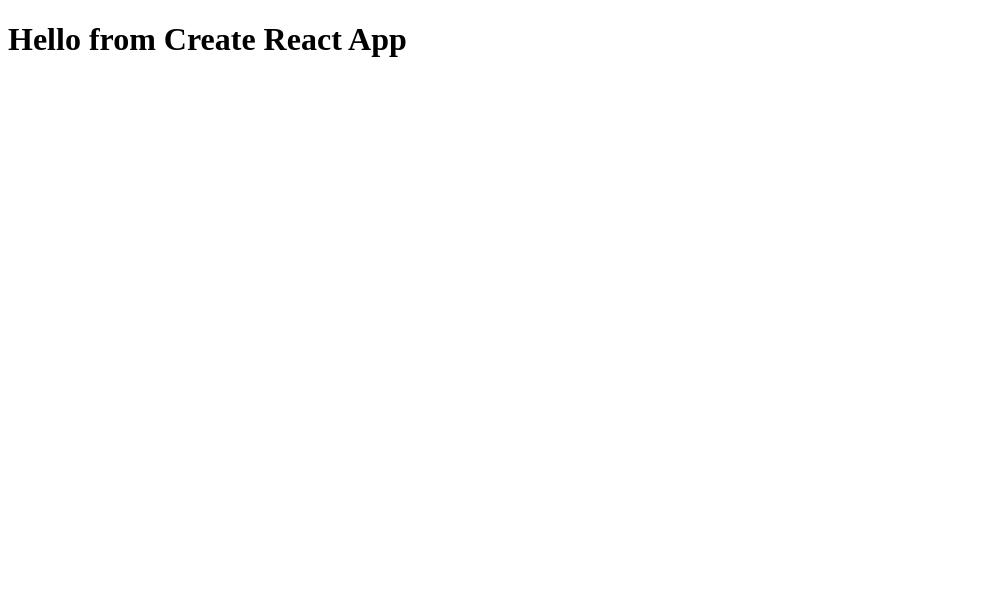
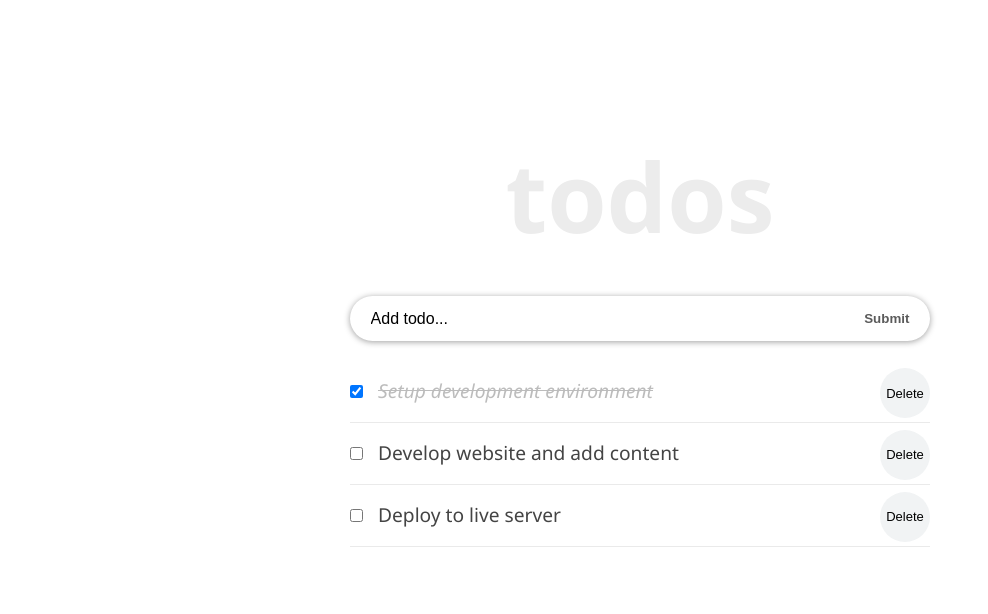
Before and after one commit to CRClothier/react-project, a React app: page / in a window 1280 px wide. Shown: the whole page, without its empty margins (0-988 px from the left). Built offline with nearby package versions, Linux system fonts and the light colour scheme.

Commit message:
Update app

```diff
--- a/package.json
+++ b/package.json
@@ -9,6 +9,7 @@
     "react": "^17.0.2",
     "react-dom": "^17.0.2",
     "react-scripts": "5.0.0",
+    "uuid": "^8.3.2",
     "web-vitals": "^2.1.4"
   },
   "scripts": {
--- a/public/index.html
+++ b/public/index.html
@@ -5,9 +5,6 @@
     <html lang="en">
      <head>
        <title>React Tutorial</title>
-       <script src="https://unpkg.com/react@16/umd/react.development.js"></script>
-       <script src="https://unpkg.com/react-dom@16/umd/react-dom.development.js"></script>
-       <script src="https://cdnjs.cloudflare.com/ajax/libs/babel-standalone/6.26.0/babel.js"></script>
      </head>
 
      <body>
--- /dev/null
+++ b/src/App.css
@@ -0,0 +1,65 @@
+* {
+  box-sizing: border-box;
+  margin: 0;
+  padding: 0;
+}
+
+body {
+  font-family: "Segoe UI", Arial, sans-serif;
+  line-height: 1.4;
+  color: #444;
+  background: #fff;
+  height: 100vh;
+}
+
+.container {
+  display: flex;
+  flex-direction: column;
+  justify-content: center;
+  align-items: center;
+  max-width: 600px;
+  margin: 0 auto;
+}
+
+.inner {
+  width: 100%;
+  padding: 8rem 10px 4rem;
+}
+
+.form-container {
+  width: 100%;
+  margin-bottom: 20px;
+  display: flex;
+  border-radius: calc(0.5 * 100px);
+  box-shadow: 0 1px 6px 0 rgba(0, 0, 0, 0.38);
+  justify-content: space-evenly;
+}
+
+.input-text {
+  font-size: 1rem;
+  font-weight: 400;
+  width: 85%;
+  padding-right: 5px;
+  padding-left: 10px;
+  border-radius: calc(0.5 * 100px);
+}
+
+.input-text::placeholder {
+  color: #000;
+}
+
+.input-submit {
+  background: transparent;
+  color: #5b5b5b;
+  text-transform: capitalize;
+  cursor: pointer;
+  font-weight: 600;
+  margin-right: 10px;
+}
+
+.input-text,
+.input-submit {
+  height: 45px;
+  outline: none;
+  border: none;
+}
--- /dev/null
+++ b/src/components/Header.js
@@ -0,0 +1,27 @@
+import React from "react"
+
+const Header = () => {
+  const headerStyle = {
+    padding: "20px 0",
+    lineHeight: "1.5em",
+  }
+  return (
+    <header style={headerStyle}>
+      <h1
+        style={{
+          fontSize: "6rem",
+          fontWeight: "600",
+          marginBottom: "2rem",
+          lineHeight: "1em",
+          color: "#ececec",
+          textTransform: "lowercase",
+          textAlign: "center",
+        }}
+      >
+        todos
+      </h1>
+    </header>
+  )
+}
+
+export default Header
--- /dev/null
+++ b/src/components/InputTodo.js
@@ -0,0 +1,42 @@
+import React, { Component } from "react"
+
+class InputTodo extends Component {
+  state = {
+    title: "",
+  }
+
+  onChange = e => {
+    this.setState({
+      [e.target.name]: e.target.value,
+    })
+  }
+
+  handleSubmit = e => {
+    e.preventDefault()
+    if (this.state.title.trim()) {
+      this.props.addTodoProps(this.state.title)
+      this.setState({
+        title: "",
+      })
+    } else {
+      alert("Please write item")
+    }
+  }
+
+  render() {
+    return (
+      <form onSubmit={this.handleSubmit} className="form-container">
+        <input
+          type="text"
+          className="input-text"
+          placeholder="Add todo..."
+          value={this.state.title}
+          name="title"
+          onChange={this.onChange}
+        />
+        <button className="input-submit">Submit</button>
+      </form>
+    )
+  }
+}
+export default InputTodo
--- /dev/null
+++ b/src/components/TodoContainer.js
@@ -0,0 +1,79 @@
+import React from "react"
+import { v4 as uuidv4 } from "uuid";
+import TodosList from "./TodosList";
+import Header from "./Header"
+import InputTodo from "./InputTodo"
+
+class TodoContainer extends React.Component {
+  state = {
+    todos: [
+      {
+        id: uuidv4(),
+        title: "Setup development environment",
+        completed: true
+      },
+      {
+        id: uuidv4(),
+        title: "Develop website and add content",
+        completed: false
+      },
+      {
+        id: uuidv4(),
+        title: "Deploy to live server",
+        completed: false
+      }
+    ]
+   };
+
+   handleChange = id => {
+    this.setState(prevState => ({
+      todos: prevState.todos.map(todo => {
+        if (todo.id === id) {
+          return {
+            ...todo,
+            completed: !todo.completed,
+          }
+        }
+        return todo
+      }),
+    }))
+  };
+
+  delTodo = id => {
+    this.setState({
+      todos: [
+        ...this.state.todos.filter(todo => {
+          return todo.id !== id;
+        })
+      ]
+    });
+  };
+
+  addTodoItem = title => {
+    const newTodo = {
+      id: uuidv4(),
+      title: title,
+      completed: false
+    };
+    this.setState({
+      todos: [...this.state.todos, newTodo]
+    });
+  };
+
+  render() {
+    return (
+      <div className="container">
+        <div className="inner">
+          <Header />
+          <InputTodo addTodoProps={this.addTodoItem} />
+          <TodosList
+            todos={this.state.todos}
+            handleChangeProps={this.handleChange}
+            deleteTodoProps={this.delTodo}
+          />
+        </div>
+      </div>
+    );
+  }
+}
+export default TodoContainer
--- /dev/null
+++ b/src/components/TodoItem.js
@@ -0,0 +1,28 @@
+import React from "react"
+import styles from "./TodoItem.module.css"
+
+class TodoItem extends React.Component {
+  render() {
+    const completedStyle = {
+      fontStyle: "italic",
+      color: "#595959",
+      opacity: 0.4,
+      textDecoration: "line-through",
+    }
+    const { completed, id, title } = this.props.todo
+    return (
+      <li className={styles.item}>
+        <input
+          type="checkbox"
+          className={styles.checkbox}
+          checked={completed}
+          onChange={() => this.props.handleChangeProps(id)}
+        />
+        <button onClick={() => this.props.deleteTodoProps(id)}>Delete</button>
+        <span style={completed ? completedStyle : null}>{title}</span>
+      </li>
+    )
+  }
+}
+
+export default TodoItem
--- /dev/null
+++ b/src/components/TodoItem.module.css
@@ -0,0 +1,23 @@
+.item {
+  font-size: 1.2rem;
+  list-style-type: none;
+  padding: 17px 0px;
+  border-bottom: 1px solid #eaeaea;
+}
+
+.checkbox {
+  margin-right: 15px;
+}
+
+.item button {
+  font-size: 13px;
+  background: #f1f3f4;
+  border: none;
+  cursor: pointer;
+  float: right;
+  outline: none;
+  border-radius: 100px;
+  height: 50px;
+  width: 50px;
+  margin: -10px 0 0 10px;
+}
--- /dev/null
+++ b/src/components/TodosList.js
@@ -0,0 +1,19 @@
+import React from "react"
+import TodoItem from "./TodoItem";
+class TodosList extends React.Component {
+  render() {
+    return (
+      <ul>
+        {this.props.todos.map(todo => (
+          <TodoItem
+            key={todo.id}
+            todo={todo}
+            handleChangeProps={this.props.handleChangeProps}
+            deleteTodoProps={this.props.deleteTodoProps}
+          />
+        ))}
+      </ul>
+    );
+  }
+}
+export default TodosList
--- a/src/index.js
+++ b/src/index.js
@@ -1,6 +1,6 @@
 import React from "react"
 import ReactDOM from "react-dom"
+import "./App.css"
 
-const element = <h1>Hello from Create React App</h1>
-
-ReactDOM.render(element, document.getElementById("root"))
+import TodoContainer from "./components/TodoContainer"
+ReactDOM.render(<TodoContainer />, document.getElementById("root"))
```
Also changed, not shown: src/components/Navbar.js (added), 1 other file.
